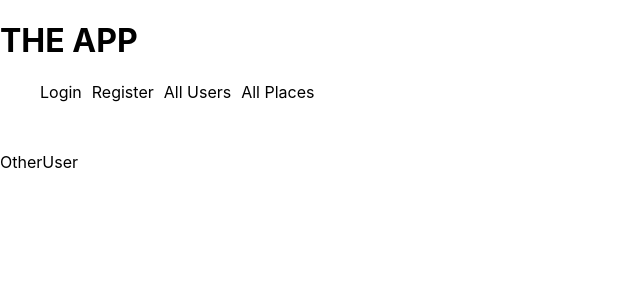
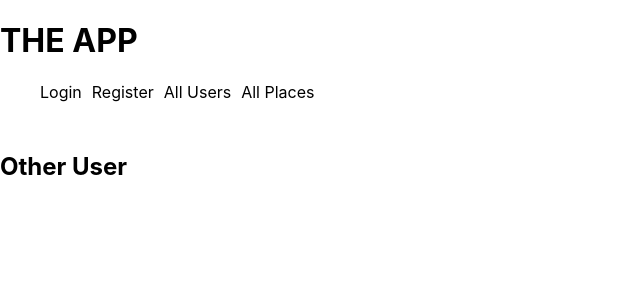
Before and after one commit to DarGrz/The-app, a React (Create React App) app in the folder client/: page /all-users/1 in a window 1280 px wide. Shown: the top 300 px of the page, without its empty margins (0-640 px from the left). Built offline with nearby package versions, Linux system fonts and the light colour scheme; no server answers.

Commit message:
other user fetch from db created

```diff
--- a/client/src/pages/OtherUser.js
+++ b/client/src/pages/OtherUser.js
@@ -1,7 +1,33 @@
-import React from "react";
+import React, { useEffect, useState } from "react";
+import { useLocation } from "react-router-dom";
+import axios from "axios";
 
 const OtherUser = () => {
-  return <div>OtherUser</div>;
+  const [user, setUser] = useState([]);
+  const location = useLocation();
+  const userId = location.pathname.split("/")[2];
+
+  useEffect(() => {
+    const getUser = async () => {
+      try {
+        const response = await axios.get(
+          `http://localhost:5000/users/${userId}`
+        );
+        setUser(response.data);
+        console.log(response.data);
+      } catch (error) {
+        console.log(error.message);
+      }
+    };
+    getUser();
+  }, []);
+
+  return (
+    <div>
+      <h2>Other User</h2>
+      {user.firstName} {user.lastName}
+    </div>
+  );
 };
 
 export default OtherUser;
--- a/client/src/pages/UserPlaces.js
+++ b/client/src/pages/UserPlaces.js
@@ -29,7 +29,7 @@ const UserPlaces = () => {
       <div>
         {places.map((place) => (
           <div key={place._id}>
-            <Link to={`/${place._id}`}>
+            <Link to={`/all-places/${place._id}`}>
               <p>{place.name}</p>
             </Link>
             <p>{place.users}</p>
```
